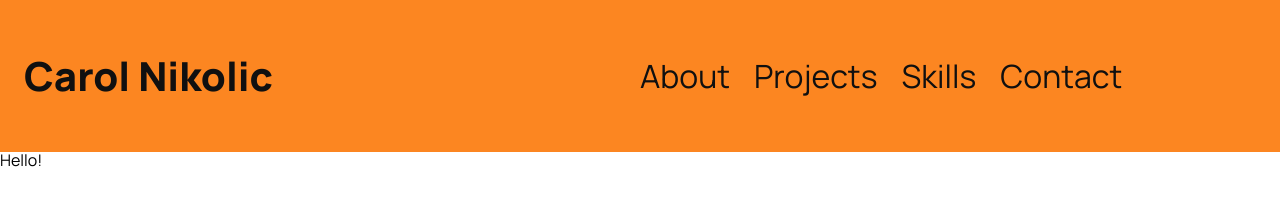
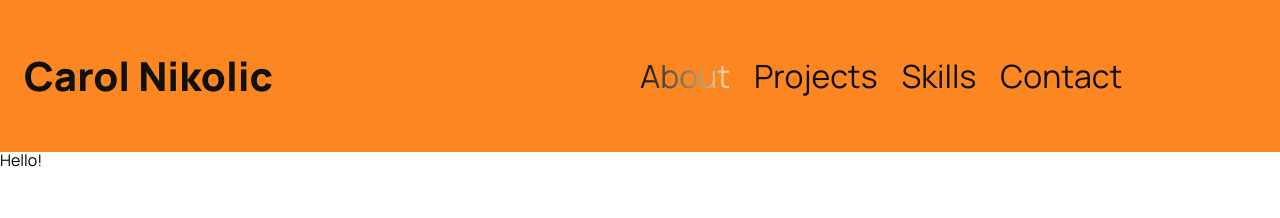
Before and after one commit to CarolANikolic/portfolio, a Next.js app: page / in a window 1280 px wide. In both pictures the pointer is over the item "About". Shown: the top 218 px of the page. Built offline with nearby package versions, Linux system fonts and the light colour scheme.

Commit message:
style: add hover and active effect on navbar links.

```diff
--- a/app/globals.css
+++ b/app/globals.css
@@ -60,6 +60,10 @@ body {
   padding: 0;
 }
 
+body {
+  min-height: 100vh;
+}
+
 main {
 	display: flex;
 	flex-direction: column;
--- a/components/NavBar/index.module.css
+++ b/components/NavBar/index.module.css
@@ -31,6 +31,14 @@
     height: 100%;
 }
 
+.navList li:hover,
+.navList li:active {
+    background: linear-gradient(90deg, var(--orange), var(--yellow));
+    background-clip: text;
+    -webkit-background-clip: text;
+    -webkit-text-fill-color: transparent;
+}
+
 .showMenu {
     display: flex;
     flex-direction: column;
@@ -58,4 +66,12 @@
     .navListItem {
         color: var(--black);
     }
+
+    .navList li:hover,
+    .navList li:active {
+    background: linear-gradient(90deg, var(--black), var(--yellow));
+    background-clip: text;
+    -webkit-background-clip: text;
+    -webkit-text-fill-color: transparent;
+    }
 }
```
